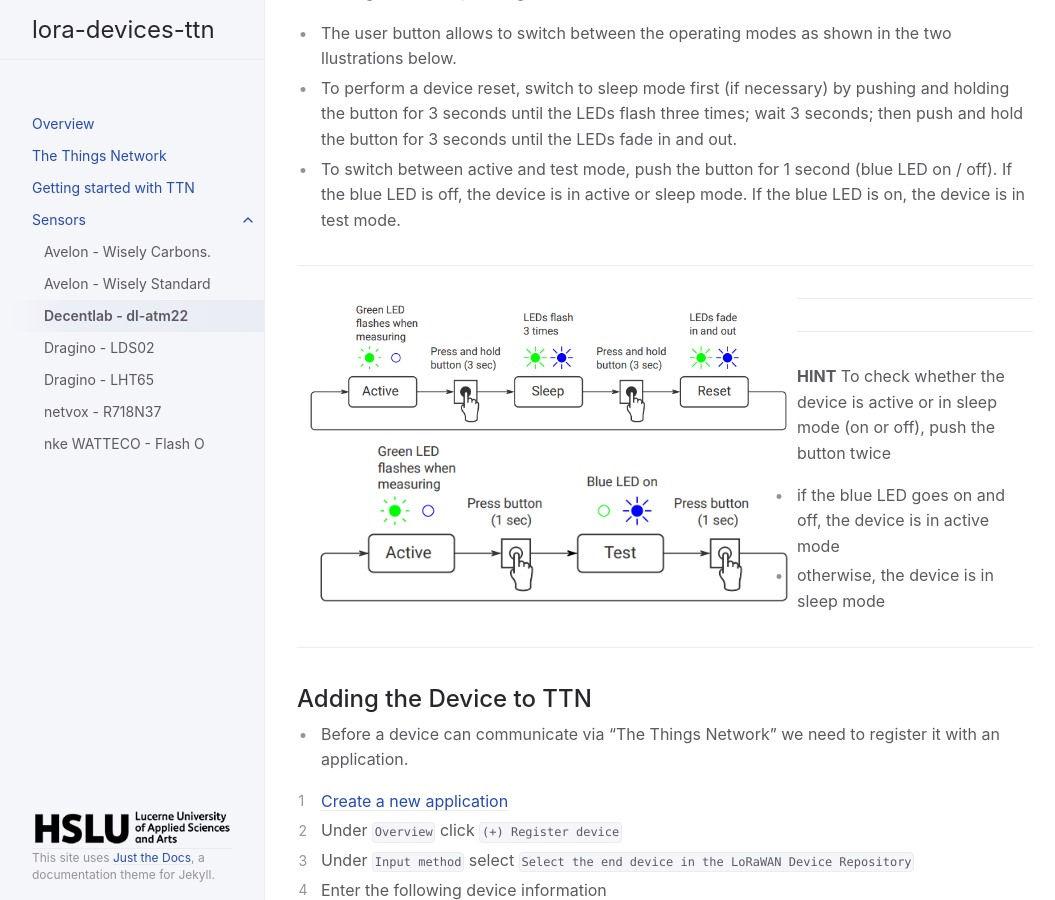
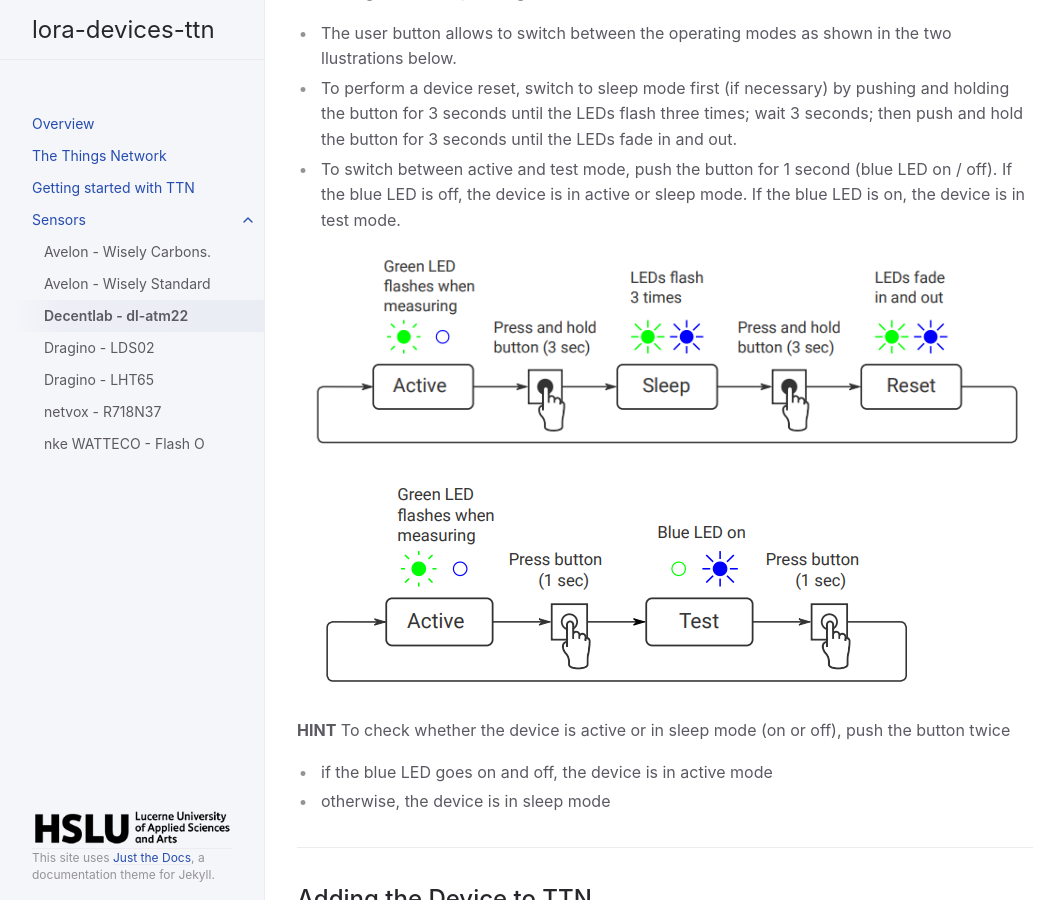
Before and after one commit to hslu-ige-laes/lora-devices-ttn, a Jekyll site: the page built from docs/sensors/decentlab-dl-atm22.md, in a window 1280 px wide and 900 px high, scrolled down 1892 px. Shown: the whole window, without its empty margins (107-1162 px from the left). Built offline with Jekyll 4.4.1, drawn with Linux system fonts in a browser that asks for light colours.

Commit message:
Update decentlab-dl-atm22.md

```diff
--- a/docs/sensors/decentlab-dl-atm22.md
+++ b/docs/sensors/decentlab-dl-atm22.md
@@ -72,11 +72,10 @@ Wind speed, wind direction and temperature sensor.
 - The user button allows to switch between the operating modes as shown in the two llustrations below.
 - To perform a device reset, switch to sleep mode first (if necessary) by pushing and holding the button for 3 seconds until the LEDs flash three times; wait 3 seconds; then push and hold the button for 3 seconds until the LEDs fade in and out.
 - To switch between active and test mode, push the button for 1 second (blue LED on / off). If the blue LED is off, the device is in active or sleep mode. If the blue LED is on, the device is in test mode.
-<hr>
-<img src="https://github.com/hslu-ige-laes/lora-devices-ttn/raw/master/docs/sensors/decentlab-dl-atm22_03.png" width="500" align="left"/>
-<hr>
-<img src="https://github.com/hslu-ige-laes/lora-devices-ttn/raw/master/docs/sensors/decentlab-dl-atm22_04.png" width="500" align="left"/>
-<hr>
+
+![Switching between active and sleep mode (switch off / on, reset)](https://github.com/hslu-ige-laes/lora-devices-ttn/raw/master/docs/sensors/decentlab-dl-atm22_03.png "Switching between active and sleep mode (switch off / on, reset)")
+
+![Switching between active and test mode](https://github.com/hslu-ige-laes/lora-devices-ttn/raw/master/docs/sensors/decentlab-dl-atm22_04.png "Switching between active and test mode")
 
 **HINT**
 To check whether the device is active or in sleep mode (on or off), push the button twice
```
